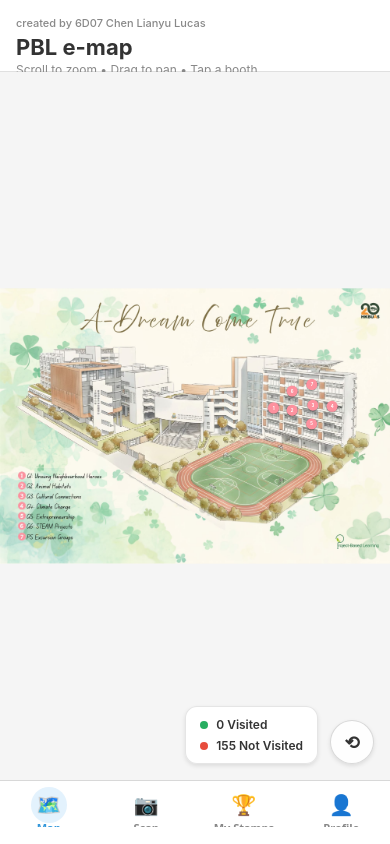
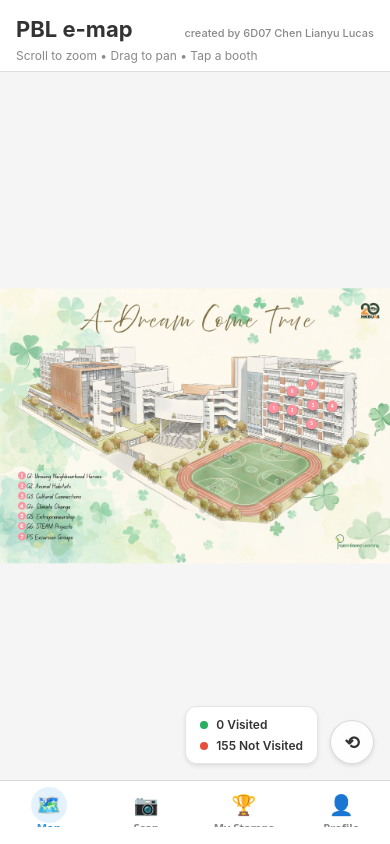
Before and after one commit to hkbuas-unofficial/pbl-map, a React Native app: screen / in a window 390 px wide. Built offline with nearby package versions, Linux system fonts and the light colour scheme.

Commit message:
by on right

```diff
--- a/src/screens/MapScreen.js
+++ b/src/screens/MapScreen.js
@@ -344,9 +344,9 @@ export default function MapScreen({ appData, navigation }) {
     <View style={styles.container}>
       <View style={styles.header}>
         <View style={styles.headerTopRow}>
+          <Text style={styles.title}>PBL e-map</Text>
           <Text style={styles.credit}>created by 6D07 Chen Lianyu Lucas</Text>
         </View>
-        <Text style={styles.title}>PBL e-map</Text>
         <Text style={styles.subtitle}>Scroll to zoom • Drag to pan • Tap a booth</Text>
       </View>
 
@@ -450,12 +450,16 @@ const styles = StyleSheet.create({
     color: '#333',
   },
   headerTopRow: {
+    flexDirection: 'row',
+    justifyContent: 'space-between',
+    alignItems: 'baseline',
     marginBottom: 4,
   },
   credit: {
     fontSize: 11,
     color: '#888',
     fontWeight: '500',
+    textAlign: 'right',
   },
   subtitle: {
     fontSize: 12,
```
